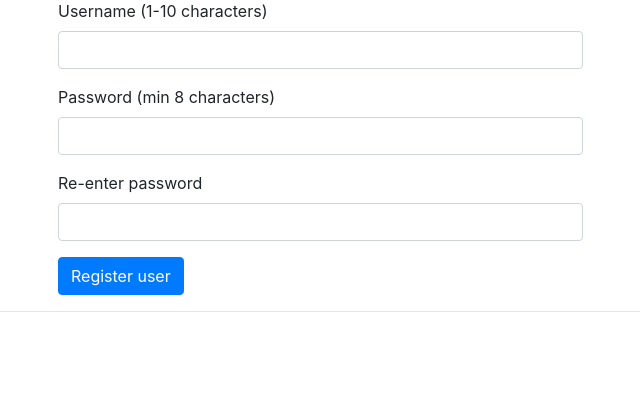
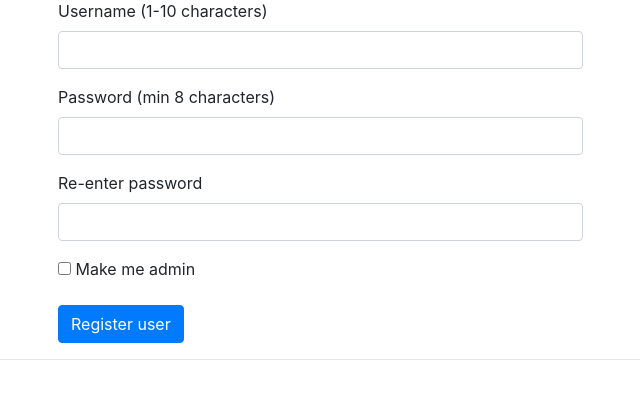
Before and after one commit to elonheimo/keskustelu-palsta, a Flask app: page /register in a window 1280 px wide. Shown: the part 91-490 px from the top of the page, without its empty margins (42-682 px from the left). Run offline with Flask 2, Linux system fonts and the light colour scheme; some libraries are stand-ins or nearby versions.

Commit message:
add users can register as admin

```diff
--- a/routes.py
+++ b/routes.py
@@ -7,7 +7,11 @@ from db import db
 
 @app.route("/", methods = ["GET","POST"])
 def index():
-    return render_template("index.html", topics = topics.get_list())
+    return render_template(
+        "index.html",
+        topics = topics.get_list(),
+        is_admin = users.is_admin()
+    )
 
 @app.route("/login", methods=["POST"])
 def login():
@@ -34,6 +38,8 @@ def register_user():
     username = request.form["username"]
     password = request.form["password"]
     password_again = request.form["password2"]
+    if request.form.get("admin", False): admin = True
+    else: admin = False
 
     if password != password_again:
         flash("Passwords do not match try again")
@@ -50,7 +56,7 @@ def register_user():
             flash("username should only contain finnish letters")
             return redirect("/register")
 
-    if users.register(username, password):
+    if users.register(username, password, admin):
         return redirect("/")
     else:
         flash(f"Username '{username}' is taken. Try another")
@@ -59,6 +65,13 @@ def register_user():
 @app.route("/create_topic", methods=["POST"])
 def create_topic():
     topic_title = request.form["topic_title"]
+    if topic_title == "":
+        flash("empty topic name")
+        return redirect("/admin_panel")
+    for title_char in topic_title:
+        if title_char not in (string.ascii_letters+string.digits):
+            flash("use only ascii letters or numbers in topic name")
+            return redirect("/admin_panel")
     secret = request.form.get("secret", False)
     topics.create_topic(topic_title,secret)
     return redirect("/")
@@ -122,4 +135,9 @@ def edit_message(topic_title, post_id, message_id):
 
 @app.route("/admin_panel")
 def admin_panel():
-    return render_template("/admin_panel.html")
+    if users.is_admin():
+        return render_template(
+            "/admin_panel.html",
+            is_admin = users.is_admin()
+        )
+    return("/")
--- a/templates/index.html
+++ b/templates/index.html
@@ -18,15 +18,12 @@
     {% endwith %}
     {% if session.username %}
         <p> Welcome {{ session.username }}
-    {% if session.username == "admin" %}
+        {% if is_admin %}
             <a href="/admin_panel"> Admin panel</a>
         {% endif %}
         <br>
         <a href="/logout">Kirjaudu ulos</a>
     {% else %}
-    {% if session.messages %}
-        {{session.messages}}
-    {% endif %}
         <div class="d-flex flex-row">
             <form action="/login" method="POST">
                 <div class="form-group col-6">
--- a/templates/register.html
+++ b/templates/register.html
@@ -30,6 +30,9 @@
                <input type="password" class="form-control" id="password2", name="password2">
             </div>
             <div class="form-group col-6">
+               <label><input type="checkbox" name="admin" value="admin"> Make me admin</label>
+            </div>
+            <div class="form-group col-6">
                <button type="submit" class="btn btn-primary">Register user</button>
             </div>
          <form>
--- a/tsoha_schema.sql
+++ b/tsoha_schema.sql
@@ -2,7 +2,8 @@ CREATE TABLE "users" (
   "id" SERIAL PRIMARY KEY,
   "name" TEXT UNIQUE,
   "password" TEXT,
-  "time" timestamp
+  "time" timestamp,
+  "admin" boolean
 );
 
 CREATE TABLE "topics" (
```
Also changed, not shown: templates/admin_panel.html (+12 -2 lines), topics.py (+6 -4 lines), users.py (+16 -6 lines). Lines whose indentation alone changed are shown as unchanged.
